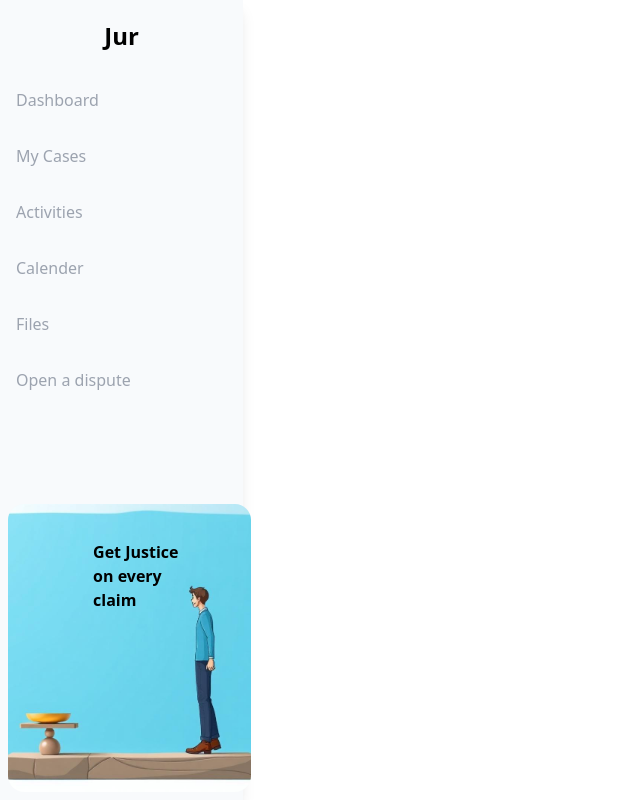
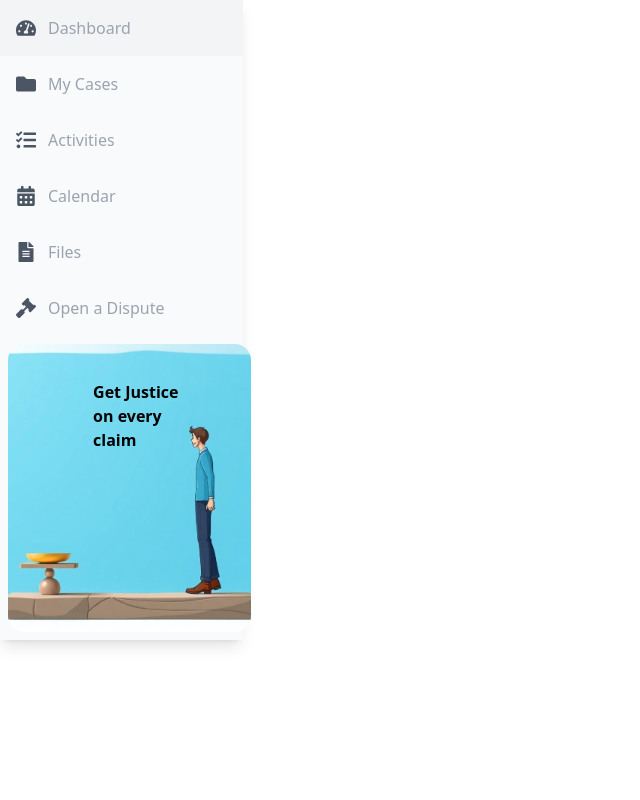
Before and after one commit to Tanishkackria13/Rise11-Tanish, a Next.js app: page / in a window 1280 px wide. Shown: the whole page, without its empty margins (0-640 px from the left). Built offline with nearby package versions, Linux system fonts and the light colour scheme.

Commit message:
sidebar completed

```diff
--- a/components/SideBar.tsx
+++ b/components/SideBar.tsx
@@ -1,21 +1,25 @@
+import { FaTachometerAlt, FaFolder, FaTasks, FaCalendarAlt, FaFileAlt, FaGavel } from "react-icons/fa"; // Import icons
 import React from "react";
+export const Items: { name: string; icon: React.ReactNode }[] = [
+  { name: "Dashboard", icon: <FaTachometerAlt size={20} /> },
+  { name: "My Cases", icon: <FaFolder size={20} /> },
+  { name: "Activities", icon: <FaTasks size={20} /> },
+  { name: "Calendar", icon: <FaCalendarAlt size={20} /> },
+  { name: "Files", icon: <FaFileAlt size={20} /> },
+  { name: "Open a Dispute", icon: <FaGavel size={20} /> },
+];
 
 const SideBar: React.FC = () => {
-  const Items: string[] = [
-    "Dashboard",
-    "My Cases",
-    "Activities",
-    "Calender",
-    "Files",
-    " Open a dispute",
-  ];
   return (
-    <div className="bg-slate-50 flex flex-col shadow-lg h-screen w-[19%]">
-      <h2 className="text-2xl font-extrabold p-5 text-center">Jur</h2>
-      <ul className=" flex-1">
-        {Items.map((item) => (
-          <li className="p-4 cursor-pointer text-gray-400 hover:bg-gray-100" key={item}>
-            {item}
+    <div className="bg-slate-50 flex flex-col shadow-lg w-[19%]">
+      <ul className="flex-1">
+        {Items.map((item, index) => (
+          <li
+            key={index}
+            className="p-4 cursor-pointer text-gray-400 hover:bg-gray-100 flex items-center space-x-3"
+          >
+            <span className="text-gray-600">{item.icon}</span>
+            <span>{item.name}</span>
           </li>
         ))}
       </ul>
@@ -25,7 +29,7 @@ const SideBar: React.FC = () => {
           alt=""
           className="w-full m-2 h-[18rem] object-cover rounded-2xl"
         />
-        <p className="absolute top-10 left-1/2 transform -translate-x-1/3 text-black  font-bold px-3 py-1 ">
+        <p className="absolute top-10 left-1/2 transform -translate-x-1/3 text-black font-bold px-3 py-1">
           Get Justice on every claim
         </p>
       </div>
```
